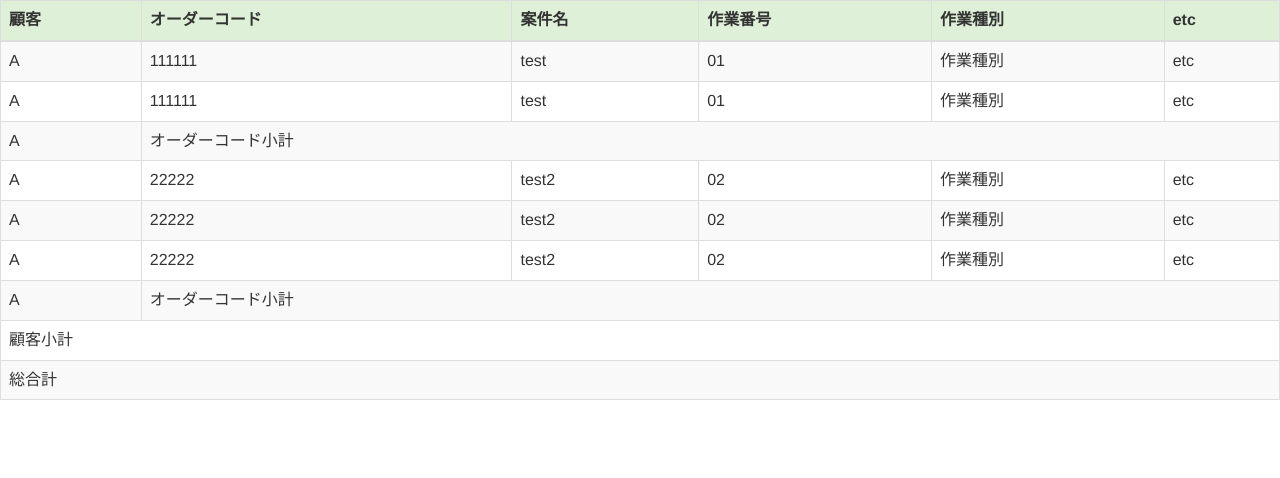
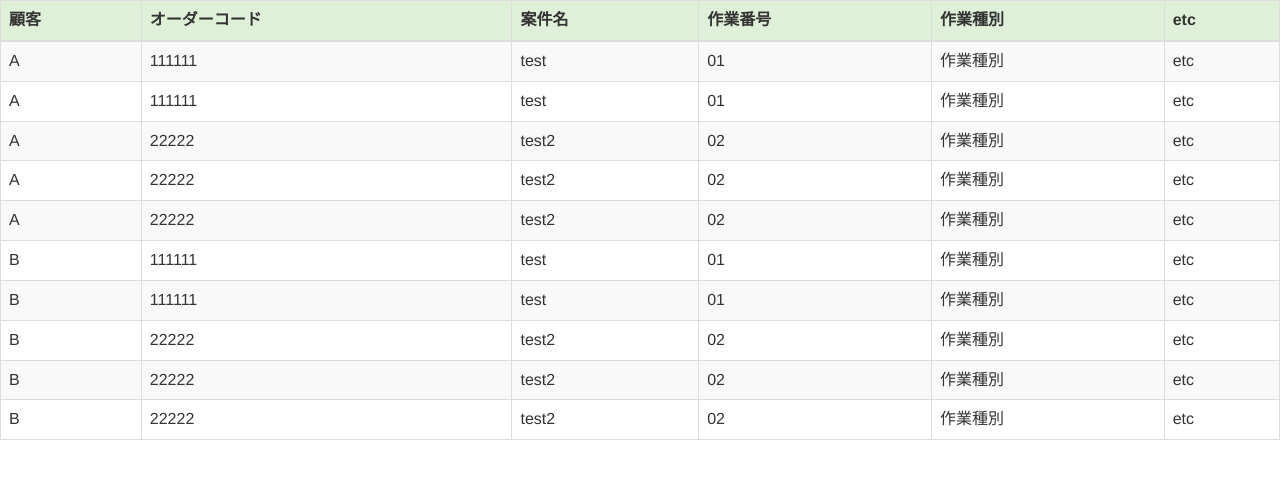
Before and after one commit to reonnhalt/share, a plain HTML site: page work/test.html in a window 1280 px wide. Drawn offline with nearby package versions, Linux system fonts and the light colour scheme.

Commit message:
add test.html

```diff
--- a/work/test.html
+++ b/work/test.html
@@ -33,10 +33,12 @@
                     <td>作業種別</td>
                     <td>etc</td>
                 </tr>
+                <!--
                 <tr>
                     <td>A</td>
                     <td class="total-order" colspan="5">オーダーコード小計</td>
                 </tr>
+                -->
                 <tr>
                     <td>A</td>
                     <td>22222</td>
@@ -61,16 +63,66 @@
                     <td>作業種別</td>
                     <td>etc</td>
                 </tr>
+                <!--
                 <tr>
                     <td>A</td>
                     <td class="total-order" colspan="5">オーダーコード小計</td>
                 </tr>
+                -->
+                <tr>
+                    <td>B</td>
+                    <td>111111</td>
+                    <td>test</td>
+                    <td>01</td>
+                    <td>作業種別</td>
+                    <td>etc</td>
+                </tr>
+                <tr>
+                    <td>B</td>
+                    <td>111111</td>
+                    <td>test</td>
+                    <td>01</td>
+                    <td>作業種別</td>
+                    <td>etc</td>
+                </tr>
+                <!--
+                <tr>
+                    <td>A</td>
+                    <td class="total-order" colspan="5">オーダーコード小計</td>
+                </tr>
+                -->
+                <tr>
+                    <td>B</td>
+                    <td>22222</td>
+                    <td>test2</td>
+                    <td>02</td>
+                    <td>作業種別</td>
+                    <td>etc</td>
+                </tr>
+                <tr>
+                    <td>B</td>
+                    <td>22222</td>
+                    <td>test2</td>
+                    <td>02</td>
+                    <td>作業種別</td>
+                    <td>etc</td>
+                </tr>
+                <tr>
+                    <td>B</td>
+                    <td>22222</td>
+                    <td>test2</td>
+                    <td>02</td>
+                    <td>作業種別</td>
+                    <td>etc</td>
+                </tr>
+                <!--
                 <tr>
                     <td class="total-client" colspan="6">顧客小計</td>
                 </tr>
                 <tr>
                     <td class="total-all" colspan="6">総合計</td>
                 </tr>
+                -->
             </tbody>
         </table>
     </body>
```
